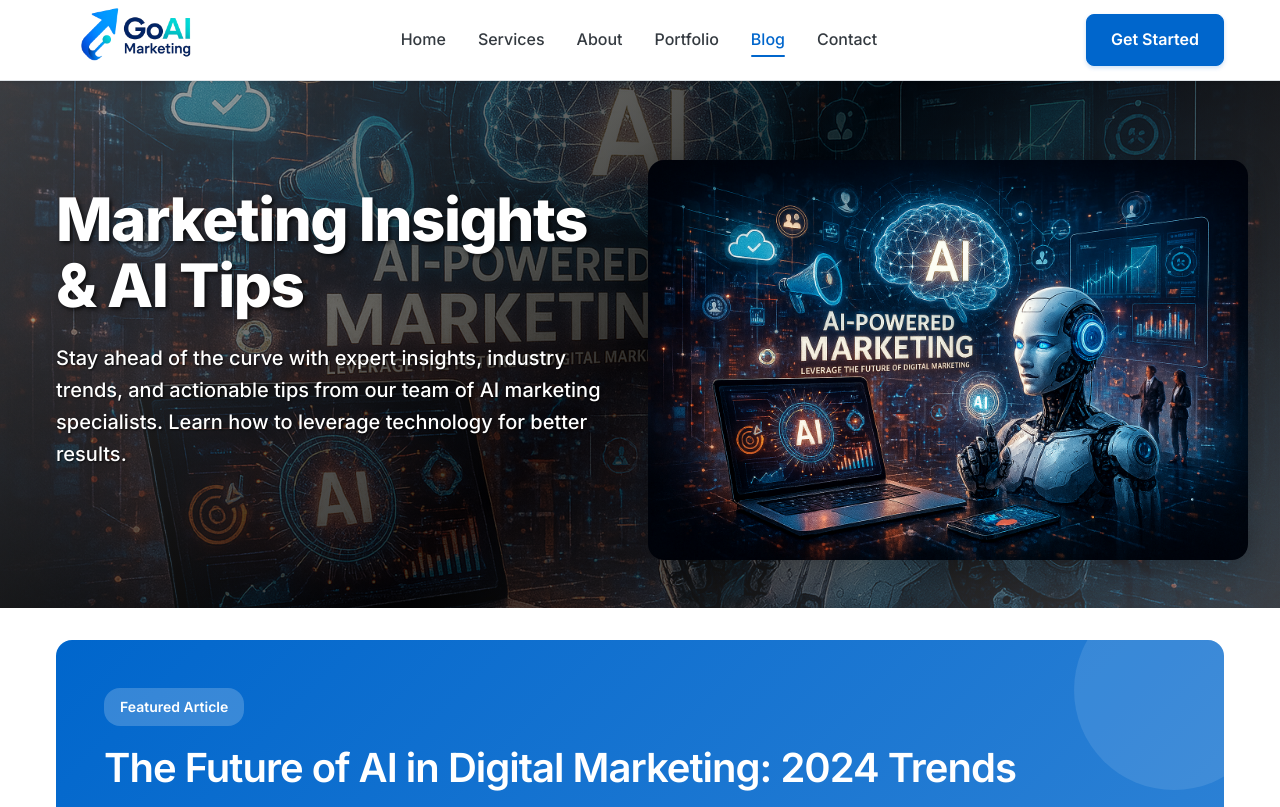
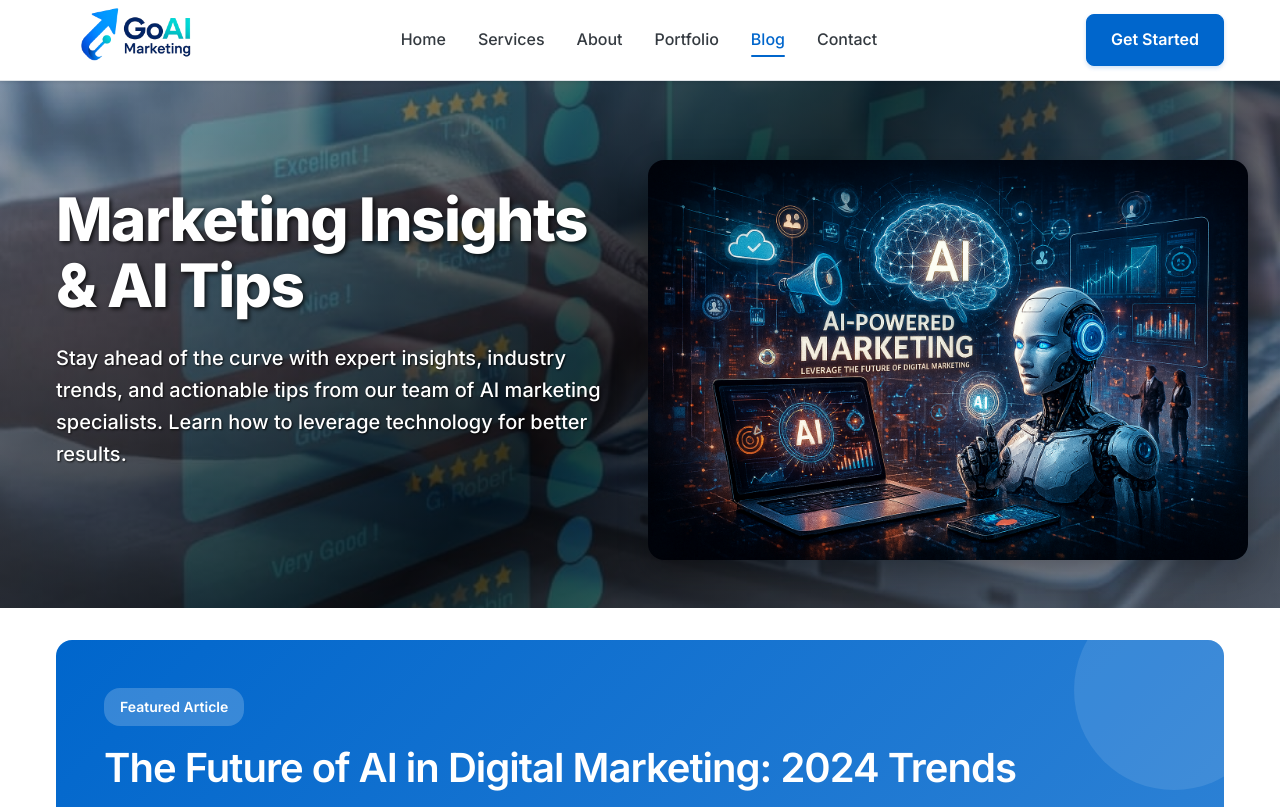
Before and after one commit to shirwani/goai, a Flask app: page /blog in a window 1280 px wide. Shown: the top 807 px of the page. Run offline with Flask 3, Linux system fonts and the light colour scheme.

Commit message:
Change hero background image to reputation.jpeg on all pages
- Updated background image from ai-hero.jpeg to reputation.jpeg
- Applied to all pages: index, services, about, contact, portfolio, blog
- Maintained all existing styling and overlay opacity settings
- Consistent reputation-themed background across entire website
- Preserved layered approach with background image + overlay + content

```diff
--- a/templates/about.html
+++ b/templates/about.html
@@ -8,7 +8,7 @@
 
 {% block content %}
 <!-- Hero Content -->
-<div style="padding: var(--spacing-12) 0; background: linear-gradient(135deg, rgba(128, 128, 128, 0.1) 0%, rgba(0, 0, 0, 0.3) 50%, rgba(128, 128, 128, 0.1) 100%), url('static/images/ai-hero.jpeg'); background-size: cover; background-position: center; background-repeat: no-repeat; position: relative; overflow: hidden; z-index: 1;">
+<div style="padding: var(--spacing-12) 0; background: linear-gradient(135deg, rgba(128, 128, 128, 0.1) 0%, rgba(0, 0, 0, 0.3) 50%, rgba(128, 128, 128, 0.1) 100%), url('static/images/reputation.jpeg'); background-size: cover; background-position: center; background-repeat: no-repeat; position: relative; overflow: hidden; z-index: 1;">
     <!-- Background layer with low opacity -->
     <div style="position: absolute; top: 0; left: 0; right: 0; bottom: 0; background: linear-gradient(135deg, rgba(128, 128, 128, 0.4) 0%, rgba(0, 0, 0, 0.7) 50%, rgba(128, 128, 128, 0.4) 100%); z-index: 1;"></div>
 
--- a/templates/blog.html
+++ b/templates/blog.html
@@ -8,7 +8,7 @@
 
 {% block content %}
 <!-- Hero Content -->
-<div style="padding: var(--spacing-12) 0; background: linear-gradient(135deg, rgba(128, 128, 128, 0.1) 0%, rgba(0, 0, 0, 0.3) 50%, rgba(128, 128, 128, 0.1) 100%), url('static/images/ai-hero.jpeg'); background-size: cover; background-position: center; background-repeat: no-repeat; position: relative; overflow: hidden; z-index: 1;">
+<div style="padding: var(--spacing-12) 0; background: linear-gradient(135deg, rgba(128, 128, 128, 0.1) 0%, rgba(0, 0, 0, 0.3) 50%, rgba(128, 128, 128, 0.1) 100%), url('static/images/reputation.jpeg'); background-size: cover; background-position: center; background-repeat: no-repeat; position: relative; overflow: hidden; z-index: 1;">
     <!-- Background layer with low opacity -->
     <div style="position: absolute; top: 0; left: 0; right: 0; bottom: 0; background: linear-gradient(135deg, rgba(128, 128, 128, 0.4) 0%, rgba(0, 0, 0, 0.7) 50%, rgba(128, 128, 128, 0.4) 100%); z-index: 1;"></div>
 
--- a/templates/contact.html
+++ b/templates/contact.html
@@ -9,7 +9,7 @@
 {% block content %}
 <body class="contact">
 <!-- Hero Content -->
-<div style="padding: var(--spacing-12) 0; background: linear-gradient(135deg, rgba(128, 128, 128, 0.1) 0%, rgba(0, 0, 0, 0.3) 50%, rgba(128, 128, 128, 0.1) 100%), url('static/images/ai-hero.jpeg'); background-size: cover; background-position: center; background-repeat: no-repeat; position: relative; overflow: hidden; z-index: 1;">
+<div style="padding: var(--spacing-12) 0; background: linear-gradient(135deg, rgba(128, 128, 128, 0.1) 0%, rgba(0, 0, 0, 0.3) 50%, rgba(128, 128, 128, 0.1) 100%), url('static/images/reputation.jpeg'); background-size: cover; background-position: center; background-repeat: no-repeat; position: relative; overflow: hidden; z-index: 1;">
     <!-- Background layer with low opacity -->
     <div style="position: absolute; top: 0; left: 0; right: 0; bottom: 0; background: linear-gradient(135deg, rgba(128, 128, 128, 0.4) 0%, rgba(0, 0, 0, 0.7) 50%, rgba(128, 128, 128, 0.4) 100%); z-index: 1;"></div>
 
--- a/templates/index.html
+++ b/templates/index.html
@@ -8,7 +8,7 @@
 
 {% block content %}
 <!-- Hero Content -->
-<div style="padding: var(--spacing-12) 0; background: linear-gradient(135deg, rgba(128, 128, 128, 0.1) 0%, rgba(0, 0, 0, 0.3) 50%, rgba(128, 128, 128, 0.1) 100%), url('static/images/ai-hero.jpeg'); background-size: cover; background-position: center; background-repeat: no-repeat; position: relative; overflow: hidden; z-index: 1;">
+<div style="padding: var(--spacing-12) 0; background: linear-gradient(135deg, rgba(128, 128, 128, 0.1) 0%, rgba(0, 0, 0, 0.3) 50%, rgba(128, 128, 128, 0.1) 100%), url('static/images/reputation.jpeg'); background-size: cover; background-position: center; background-repeat: no-repeat; position: relative; overflow: hidden; z-index: 1;">
     <!-- Background layer with low opacity -->
     <div style="position: absolute; top: 0; left: 0; right: 0; bottom: 0; background: linear-gradient(135deg, rgba(128, 128, 128, 0.4) 0%, rgba(0, 0, 0, 0.7) 50%, rgba(128, 128, 128, 0.4) 100%); z-index: 1;"></div>
 
--- a/templates/portfolio.html
+++ b/templates/portfolio.html
@@ -9,7 +9,7 @@
 {% block content %}
 <body class="portfolio">
 <!-- Hero Content -->
-<div style="padding: var(--spacing-12) 0; background: linear-gradient(135deg, rgba(128, 128, 128, 0.1) 0%, rgba(0, 0, 0, 0.3) 50%, rgba(128, 128, 128, 0.1) 100%), url('static/images/ai-hero.jpeg'); background-size: cover; background-position: center; background-repeat: no-repeat; position: relative; overflow: hidden; z-index: 1;">
+<div style="padding: var(--spacing-12) 0; background: linear-gradient(135deg, rgba(128, 128, 128, 0.1) 0%, rgba(0, 0, 0, 0.3) 50%, rgba(128, 128, 128, 0.1) 100%), url('static/images/reputation.jpeg'); background-size: cover; background-position: center; background-repeat: no-repeat; position: relative; overflow: hidden; z-index: 1;">
     <!-- Background layer with low opacity -->
     <div style="position: absolute; top: 0; left: 0; right: 0; bottom: 0; background: linear-gradient(135deg, rgba(128, 128, 128, 0.4) 0%, rgba(0, 0, 0, 0.7) 50%, rgba(128, 128, 128, 0.4) 100%); z-index: 1;"></div>
 
--- a/templates/services.html
+++ b/templates/services.html
@@ -78,7 +78,7 @@
 
 {% block content %}
 <!-- Hero Content -->
-<div style="padding: var(--spacing-12) 0; background: linear-gradient(135deg, rgba(128, 128, 128, 0.1) 0%, rgba(0, 0, 0, 0.3) 50%, rgba(128, 128, 128, 0.1) 100%), url('static/images/ai-hero.jpeg'); background-size: cover; background-position: center; background-repeat: no-repeat; position: relative; overflow: hidden; z-index: 1;">
+<div style="padding: var(--spacing-12) 0; background: linear-gradient(135deg, rgba(128, 128, 128, 0.1) 0%, rgba(0, 0, 0, 0.3) 50%, rgba(128, 128, 128, 0.1) 100%), url('static/images/reputation.jpeg'); background-size: cover; background-position: center; background-repeat: no-repeat; position: relative; overflow: hidden; z-index: 1;">
     <!-- Background layer with low opacity -->
     <div style="position: absolute; top: 0; left: 0; right: 0; bottom: 0; background: linear-gradient(135deg, rgba(128, 128, 128, 0.4) 0%, rgba(0, 0, 0, 0.7) 50%, rgba(128, 128, 128, 0.4) 100%); z-index: 1;"></div>
 
```
